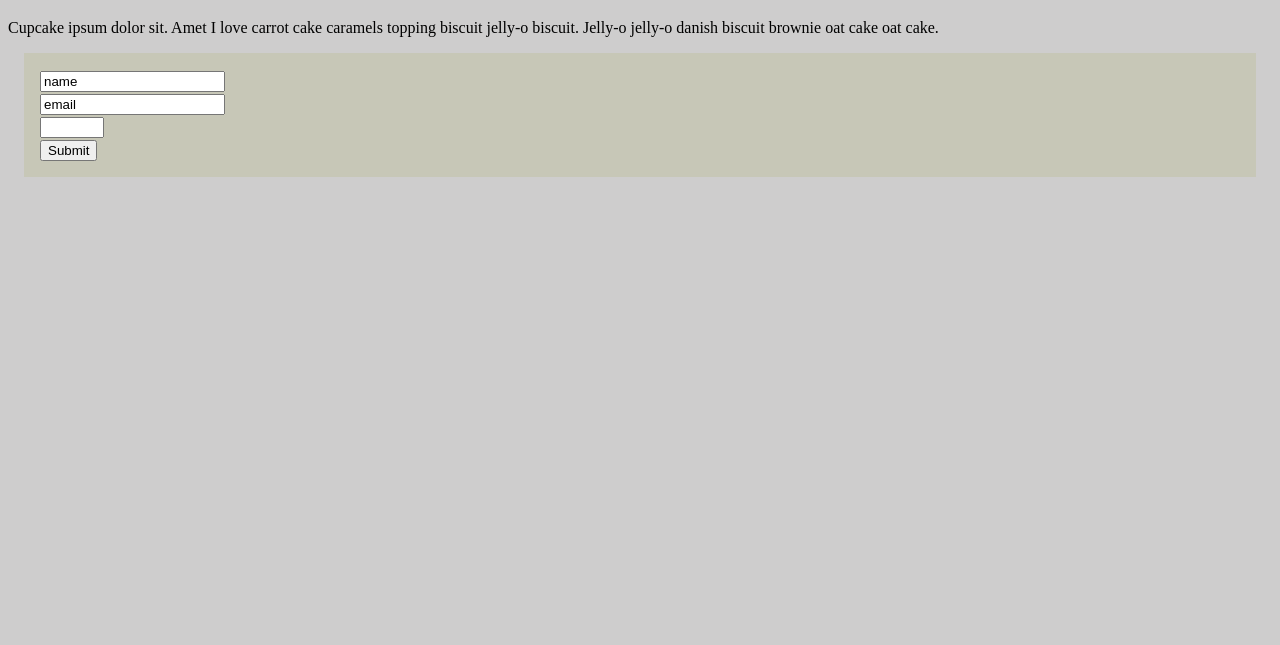
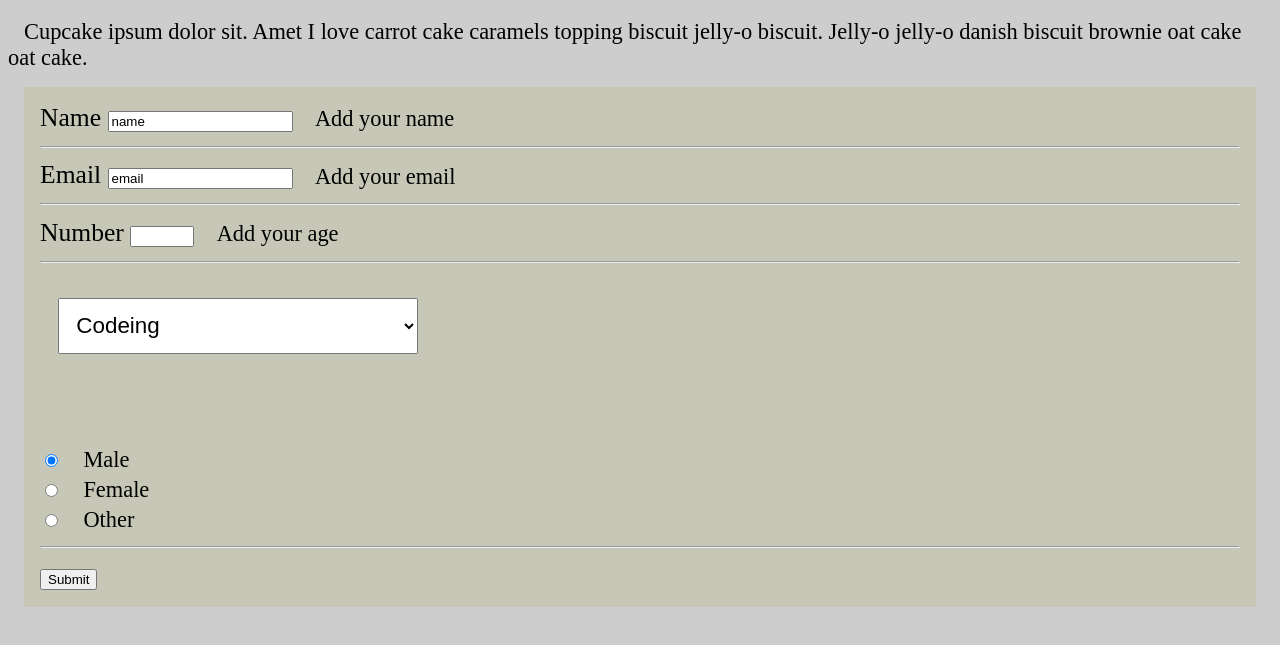
Before and after one commit to paulstandley/Projects-BuildSurveyForm, a plain HTML site: page index.html in a window 1280 px wide. Shown: the part 61-706 px from the top of the page. Drawn offline with Linux system fonts and the light colour scheme.

Commit message:
add radio button

```diff
--- a/css/style.css
+++ b/css/style.css
@@ -1,10 +1,21 @@
 body {
   background-color: rgb(206, 205, 205);
+}
+p {
+  font-size: 1.4rem;
+  display: inline;
+  padding: 1.6rem 1rem;
 }
 
 .formClass {
   padding: 1rem;
   margin: 1rem;
   background-color: rgb(199, 199, 183);
-  font-size: 1.2rem;
+  font-size: 1.6rem;
 }
+#dropdown {
+  width: 30%;
+  padding: 0.6em;
+  margin: 1em 0.4em 4em 0.8em;
+  font-size: 1.4rem;
+}
--- a/index.html
+++ b/index.html
@@ -13,13 +13,38 @@
 Cupcake ipsum dolor sit. Amet I love carrot cake caramels topping biscuit jelly-o biscuit. Jelly-o jelly-o danish biscuit brownie oat cake oat cake.
   </p>
   <div id="survey-form">
-    <form action="" class="formClass">
+    <form action="#" class="formClass">
+      <label for="name" id="name-label">Name</label>
       <input id="name" name="name" type="text" value="name" size="20">
+      <p>Add your name</p>
       <br />
+      <hr />
+      <label for="email" id="email-label">Email</label>
       <input type="email" name="email" id="email" value="email" size="20">
+      <p>Add your email</p>
       <br />
-      <input type="number" name="age" id="number" max="100" min="0">
+      <hr />
+      <label for="number" id="number-label">Number</label>
+      <input type="number" name="number" value="number" id="number" max="100" min="0">
+      <p>Add your age</p>
       <br />
+      <hr />
+      <select id="dropdown">
+        <option value="codeing">Codeing</option>
+        <option value="music">Music</option>
+        <option value="work">Work</option>
+      </select>
+      <br />
+      <input type="radio" name="gender" value="male" checked>
+      <p>Male</p>
+      <br>
+      <input type="radio" name="gender" value="female">
+      <p>Female</p>
+      <br>
+      <input type="radio" name="gender" value="other">
+      <p>Other</p>
+      <br />
+      <hr />
       <input type="submit">
     </form>
   </div>
```
Also changed, not shown: 1 other file.
